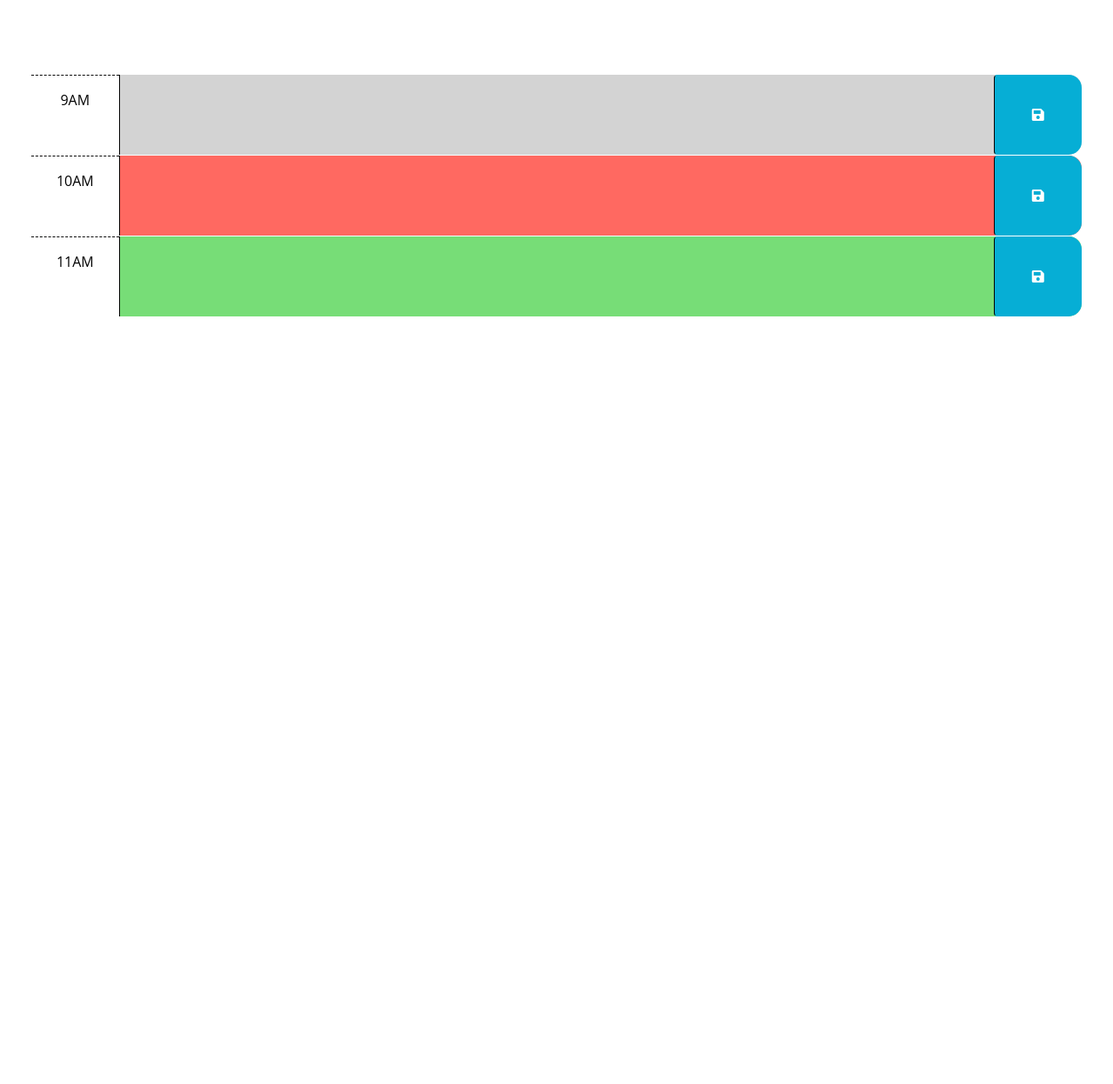
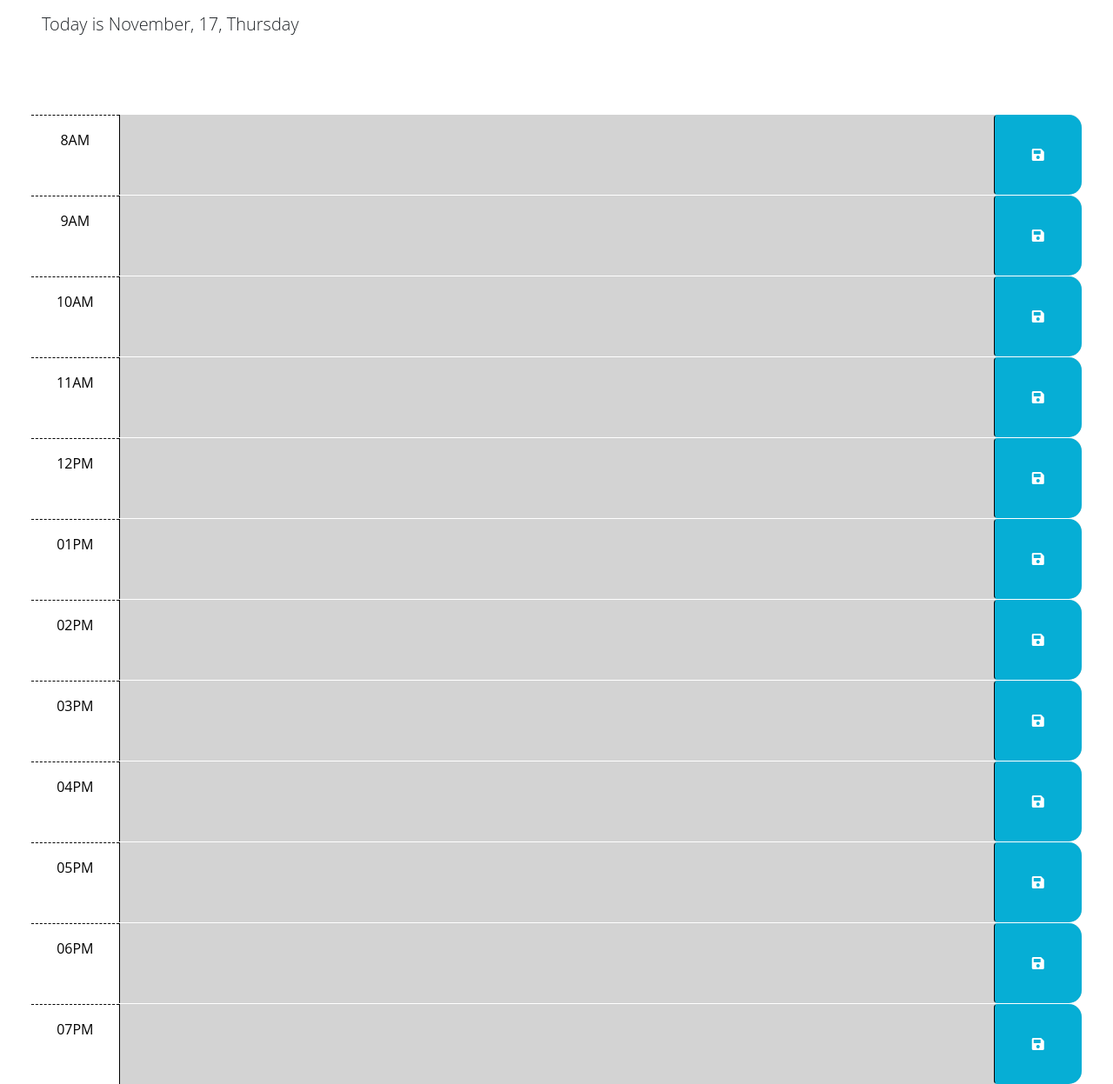
Before and after one commit to ScottSt89/work-day-scheduler, a plain HTML site: page Develop/index.html in a window 1280 px wide. Shown: the part 166-1413 px from the top of the page at 87% size. Before the commit the page ends 800 px from the top, so only its background shows below. Drawn offline with nearby package versions, Linux system fonts and the light colour scheme.

Commit message:
added js functionality and html elements

```diff
--- a/Develop/index.html
+++ b/Develop/index.html
@@ -21,6 +21,11 @@
       rel="stylesheet"
     />
     <link rel="stylesheet" href="style.css" />
+    <script
+      src="https://cdn.jsdelivr.net/npm/dayjs@1.11.3/dayjs.min.js"
+      integrity="sha256-iu/zLUB+QgISXBLCW/mcDi/rnf4m4uEDO0wauy76x7U="
+      crossorigin="anonymous"
+    ></script>
     <title>Work Day Scheduler</title>
   </head>
 
@@ -42,6 +47,14 @@
         -->
 
       <!-- Example of a past time block. The "past" class adds a gray background color. -->
+      <div id="hour-8" class="row time-block past">
+        <div class="col-2 col-md-1 hour text-center py-3">8AM</div>
+        <textarea class="col-8 col-md-10 description" rows="3"> </textarea>
+        <button class="btn saveBtn col-2 col-md-1" aria-label="save">
+          <i class="fas fa-save" aria-hidden="true"></i>
+        </button>
+      </div>
+
       <div id="hour-9" class="row time-block past">
         <div class="col-2 col-md-1 hour text-center py-3">9AM</div>
         <textarea class="col-8 col-md-10 description" rows="3"> </textarea>
@@ -67,12 +80,77 @@
           <i class="fas fa-save" aria-hidden="true"></i>
         </button>
       </div>
+
+      <div id="hour-12" class="row time-block future">
+        <div class="col-2 col-md-1 hour text-center py-3">12PM</div>
+        <textarea class="col-8 col-md-10 description" rows="3"> </textarea>
+        <button class="btn saveBtn col-2 col-md-1" aria-label="save">
+          <i class="fas fa-save" aria-hidden="true"></i>
+        </button>
+      </div>
+
+      <div id="hour-13" class="row time-block future">
+        <div class="col-2 col-md-1 hour text-center py-3">01PM</div>
+        <textarea class="col-8 col-md-10 description" rows="3"> </textarea>
+        <button class="btn saveBtn col-2 col-md-1" aria-label="save">
+          <i class="fas fa-save" aria-hidden="true"></i>
+        </button>
+      </div>
+
+      <div id="hour-14" class="row time-block future">
+        <div class="col-2 col-md-1 hour text-center py-3">02PM</div>
+        <textarea class="col-8 col-md-10 description" rows="3"> </textarea>
+        <button class="btn saveBtn col-2 col-md-1" aria-label="save">
+          <i class="fas fa-save" aria-hidden="true"></i>
+        </button>
+      </div>
+
+      <div id="hour-15" class="row time-block future">
+        <div class="col-2 col-md-1 hour text-center py-3">03PM</div>
+        <textarea class="col-8 col-md-10 description" rows="3"> </textarea>
+        <button class="btn saveBtn col-2 col-md-1" aria-label="save">
+          <i class="fas fa-save" aria-hidden="true"></i>
+        </button>
+      </div>
+
+      <div id="hour-16" class="row time-block future">
+        <div class="col-2 col-md-1 hour text-center py-3">04PM</div>
+        <textarea class="col-8 col-md-10 description" rows="3"> </textarea>
+        <button class="btn saveBtn col-2 col-md-1" aria-label="save">
+          <i class="fas fa-save" aria-hidden="true"></i>
+        </button>
+      </div>
+
+      <div id="hour-17" class="row time-block future">
+        <div class="col-2 col-md-1 hour text-center py-3">05PM</div>
+        <textarea class="col-8 col-md-10 description" rows="3"> </textarea>
+        <button class="btn saveBtn col-2 col-md-1" aria-label="save">
+          <i class="fas fa-save" aria-hidden="true"></i>
+        </button>
+      </div>
+
+      <div id="hour-18" class="row time-block future">
+        <div class="col-2 col-md-1 hour text-center py-3">06PM</div>
+        <textarea class="col-8 col-md-10 description" rows="3"> </textarea>
+        <button class="btn saveBtn col-2 col-md-1" aria-label="save">
+          <i class="fas fa-save" aria-hidden="true"></i>
+        </button>
+      </div>
+
+      <div id="hour-19" class="row time-block future">
+        <div class="col-2 col-md-1 hour text-center py-3">07PM</div>
+        <textarea class="col-8 col-md-10 description" rows="3"> </textarea>
+        <button class="btn saveBtn col-2 col-md-1" aria-label="save">
+          <i class="fas fa-save" aria-hidden="true"></i>
+        </button>
+      </div>
     </div>
-
     <script src="https://cdnjs.cloudflare.com/ajax/libs/jquery/3.2.1/jquery.min.js"></script>
-    <script src="https://cdn.jsdelivr.net/npm/dayjs@1.11.3/dayjs.min.js"
-    integrity="sha256-iu/zLUB+QgISXBLCW/mcDi/rnf4m4uEDO0wauy76x7U="
-    crossorigin="anonymous"></script>
+    <script
+      src="https://cdn.jsdelivr.net/npm/dayjs@1.11.3/dayjs.min.js"
+      integrity="sha256-iu/zLUB+QgISXBLCW/mcDi/rnf4m4uEDO0wauy76x7U="
+      crossorigin="anonymous"
+    ></script>
 
     <script src="script.js"></script>
   </body>
--- a/Develop/script.js
+++ b/Develop/script.js
@@ -2,6 +2,7 @@
 // the code isn't run until the browser has finished rendering all the elements
 // in the html.
 $(function () {
+  var today = dayjs();
   // TODO: Add a listener for click events on the save button. This code should
   // use the id in the containing time-block as a key to save the user input in
   // local storage. HINT: What does `this` reference in the click listener
@@ -20,4 +21,28 @@ $(function () {
   // attribute of each time-block be used to do this?
   //
   // TODO: Add code to display the current date in the header of the page.
+  $("#currentDay").text(today.format("[Today is] MMMM, DD, dddd"));
+
+  //need a for loop that loops from 8-19;
+  var currentHour = today.format("HH");
+  for (var hour = 8; hour < 20; hour++) {
+    //check if current hour is past present or future;
+    var element = $("#hour-" + hour);
+    if (hour < currentHour) {
+      element.addClass("past");
+      element.removeClass("present");
+      element.removeClass("future");
+    } else if (hour == currentHour) {
+      element.removeClass("past");
+      element.addClass("present");
+      element.removeClass("future");
+    } else if (hour > currentHour) {
+      element.removeClass("past");
+      element.removeClass("present");
+      element.addClass("future");
+    }
+    //find element on page that corresponds to that hour;
+
+    //swap class for past, present, or future;
+  }
 });
```
